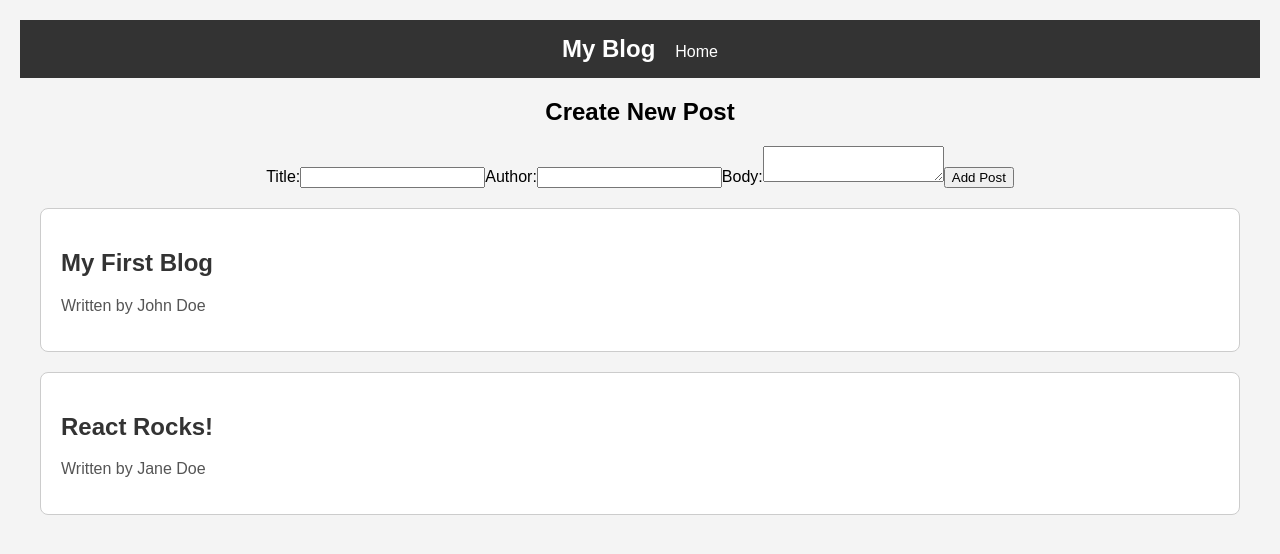
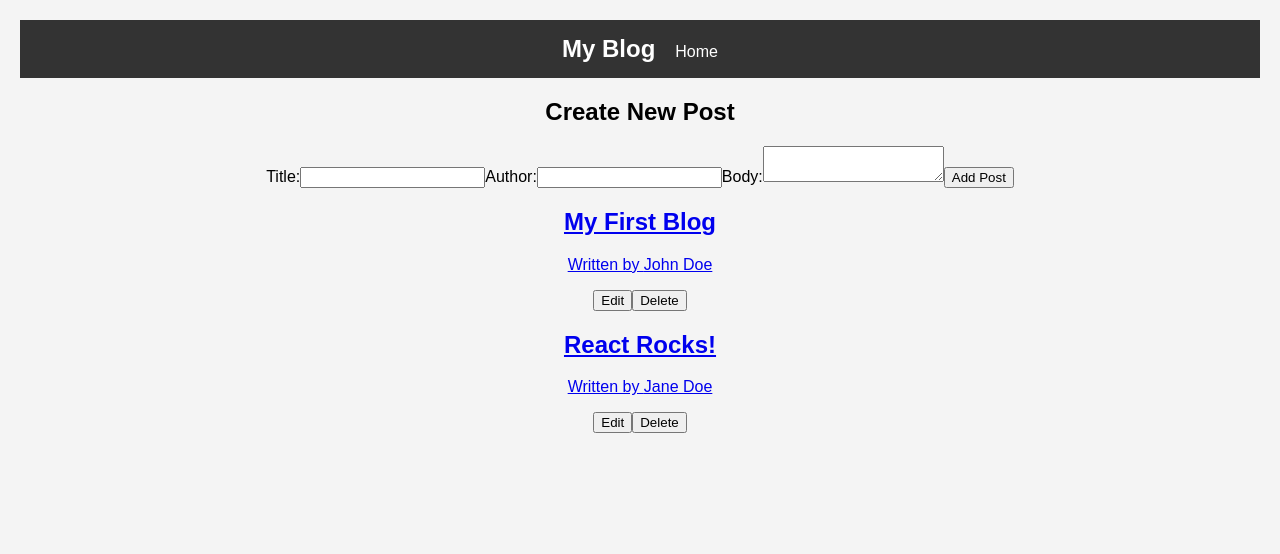
Before and after one commit to Shadow-of-Drax/Portfolio, a React (Create React App) app in the folder my-blog/: page / in a window 1280 px wide. Shown: the top 554 px of the page. Built offline with nearby package versions, Linux system fonts and the light colour scheme.

Commit message:
Update BlogList.js

```diff
--- a/my-blog/src/components/BlogList.js
+++ b/my-blog/src/components/BlogList.js
@@ -1,8 +1,7 @@
 import React from 'react';
 import { Link } from 'react-router-dom';
-import './BlogList.css';
 
-const BlogList = ({ posts }) => {
+const BlogList = ({ posts, handleDelete, handleEdit }) => {
   return (
     <div className="blog-list">
       {posts.map(post => (
@@ -11,10 +10,12 @@ const BlogList = ({ posts }) => {
             <h2>{post.title}</h2>
             <p>Written by {post.author}</p>
           </Link>
+          <button onClick={() => handleEdit(post)}>Edit</button>
+          <button onClick={() => handleDelete(post.id)}>Delete</button>
         </div>
       ))}
     </div>
   );
-}
+};
 
 export default BlogList;
```
